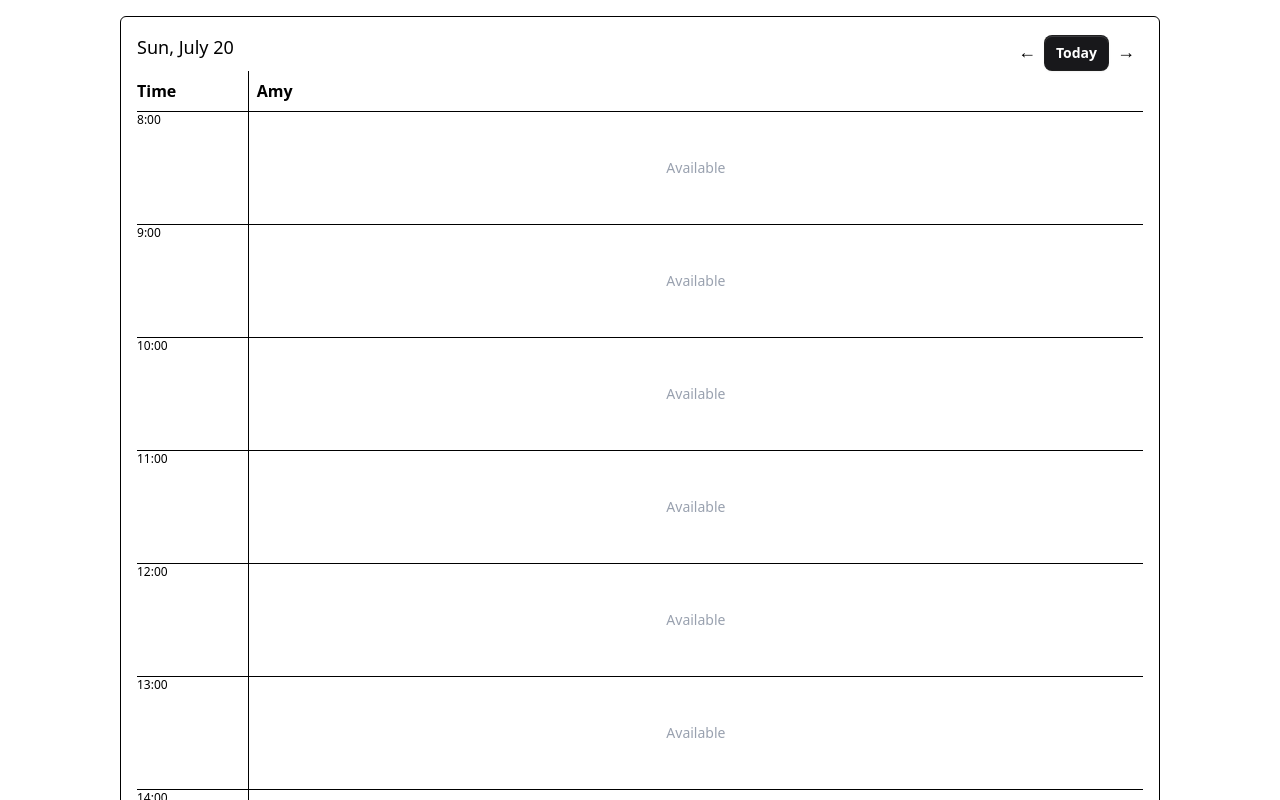
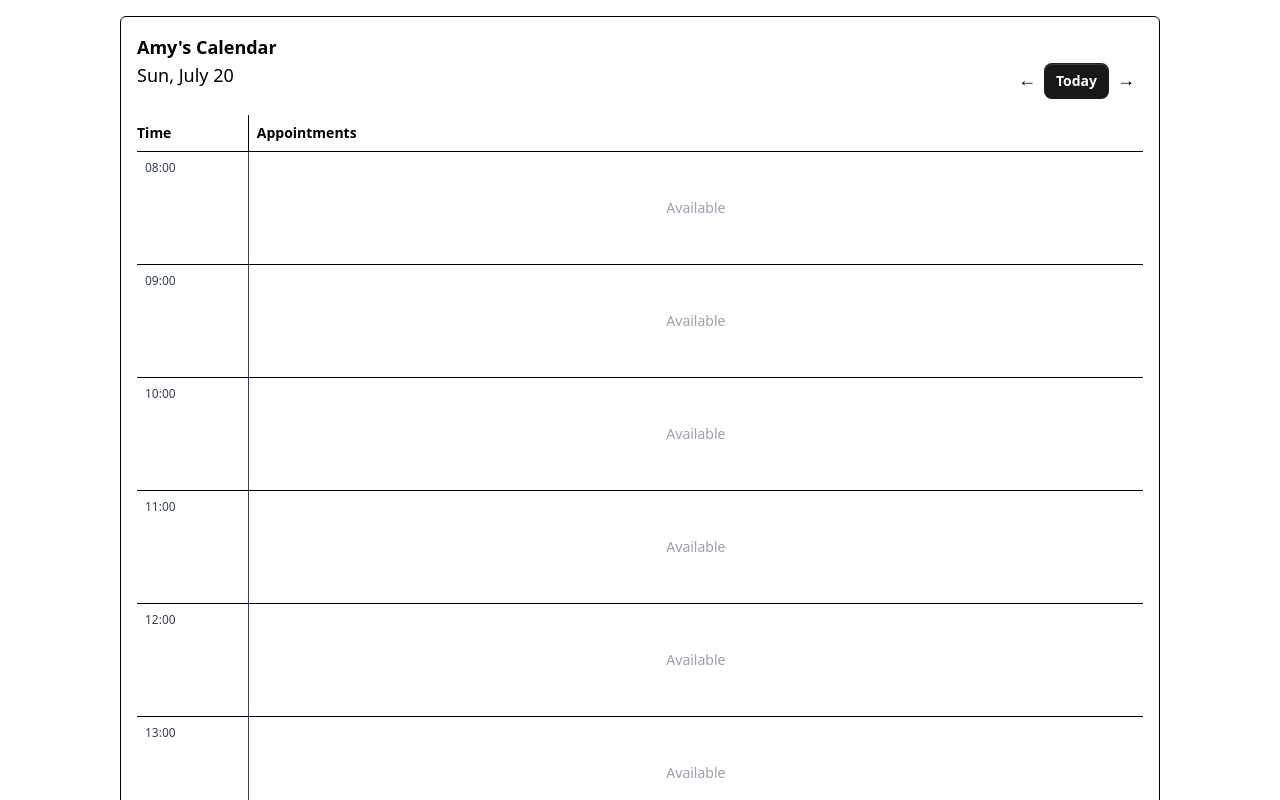
Before and after one commit to rina-rgb/sumalee, a React (Vite) app: page / in a window 1280 px wide. Shown: the top 800 px of the page. Built offline with nearby package versions, Linux system fonts and the light colour scheme.

Commit message:
refactor hooks

```diff
--- a/src/components/BookingModal.tsx
+++ b/src/components/BookingModal.tsx
@@ -1,4 +1,3 @@
-import type { Booking } from "../pages/Calendar";
 import { Button } from "../tw-components/button";
 import { Dialog, DialogActions } from "../tw-components/dialog";
 import {
@@ -12,6 +11,7 @@ import { Input } from "../tw-components/input";
 import { Select } from "../tw-components/select";
 import { Text } from "../tw-components/text";
 import { Textarea } from "../tw-components/textarea";
+import type { Booking } from "../types";
 
 type BookingModalProps = {
   isOpen: boolean;
@@ -44,7 +44,7 @@ export default function BookingModal({
             {startTime}:00.
           </Text>
           <FieldGroup>
-            <div className="gap-8 sm:gap-4 grid grid-cols-1 sm:grid-cols-2">
+            <div className="sm:gap-4 grid grid-cols-1 sm:grid-cols-2">
               <Field>
                 <Label>First name</Label>
                 <Input
@@ -92,6 +92,16 @@ export default function BookingModal({
                 </Select>
               </Field>
               <Field>
+                <Label>Duration</Label>
+                <Select name="duration" defaultValue="" required>
+                  <option value="">Select duration</option>
+                  <option value="30">30 mins</option>
+                  <option value="45">45 mins</option>
+                  <option value="60">1 hour</option>
+                  <option value="90">90 minutes</option>
+                </Select>
+              </Field>
+              <Field>
                 <Label>Additional Notes</Label>
                 <Textarea
                   name="notes"
@@ -104,7 +114,6 @@ export default function BookingModal({
           </FieldGroup>
         </Fieldset>
       </form>
-
       <DialogActions>
         <Button color="red" onClick={onClose}>
           Cancel
--- /dev/null
+++ b/src/components/TimeSlot.tsx
@@ -0,0 +1,54 @@
+import type { Booking } from "../types";
+import { formatHour, getEndTime } from "../utils/time";
+
+type TimeSlotProps = {
+  time: number;
+  bookings: Booking[];
+  onClick: (time: number) => void;
+};
+
+export default function TimeSlot({ time, bookings, onClick }: TimeSlotProps) {
+  return (
+    <section
+      className="grid grid-cols-[minmax(80px,1fr)_8fr] border-b"
+      aria-labelledby={`slot-${time}`}
+    >
+      <header className="p-2 border-r text-gray-700 text-xs">
+        <h3 id={`slot-${time}`} className="sr-only">
+          {formatHour(time)}
+        </h3>
+        <time>{formatHour(time)}</time>
+      </header>
+
+      <div
+        className="hover:bg-gray-50 p-2 text-sm cursor-pointer"
+        onClick={() => onClick(time)}
+      >
+        {bookings.length > 0 ? (
+          bookings.map((b) => (
+            <article
+              key={b.email + b.startTime}
+              className="flex flex-col mb-2 h-24"
+            >
+              <header>
+                <h4 className="font-medium text-xs">
+                  {b.firstName} {b.lastName}
+                </h4>
+              </header>
+              <p className="text-gray-600 text-xs">{b.service}</p>
+              <p className="text-gray-500 text-xs">
+                {formatHour(b.startTime)} –{" "}
+                {formatHour(getEndTime(b.startTime, b.durationMinutes))}
+              </p>
+              <p className="text-gray-400 text-xs">{b.notes}</p>
+            </article>
+          ))
+        ) : (
+          <div className="flex justify-center items-center h-24 text-gray-400">
+            Available
+          </div>
+        )}
+      </div>
+    </section>
+  );
+}
--- /dev/null
+++ b/src/hooks/useBookings.ts
@@ -0,0 +1,56 @@
+import { useState } from "react";
+import type { Booking } from "../types";
+
+export function useBookings(currentDate: Date) {
+  const [bookings, setBookings] = useState<Booking[]>([]);
+  const [isOpen, setIsOpen] = useState(false);
+  const [selectedTimeSlot, setSelectedTimeSlot] = useState<number | null>(null);
+
+  const openModal = (time: number) => {
+    setSelectedTimeSlot(time);
+    setIsOpen(true);
+  };
+
+  const closeModal = () => {
+    setSelectedTimeSlot(null);
+    setIsOpen(false);
+  };
+
+  const handleFormAction = (formData: FormData) => {
+    if (selectedTimeSlot === null) return;
+
+    //get info from current input fields
+    const newBooking: Booking = {
+      firstName: formData.get("first_name") as string,
+      lastName: formData.get("last_name") as string,
+      email: formData.get("email") as string,
+      phone: formData.get("phone") as string,
+      service: formData.get("service") as string,
+      startTime: selectedTimeSlot,
+      durationMinutes: Number(formData.get("duration")),
+      notes: formData.get("notes") as string,
+      date: currentDate.toISOString().split("T")[0],
+
+    };
+
+    setBookings((prev) => {
+      const updated = prev.filter(
+        (b) =>
+          !(b.startTime === selectedTimeSlot &&
+            b.date === newBooking.date)
+      );
+      return [...updated, newBooking];
+    });
+
+    closeModal();
+  };
+
+  return {
+    bookings,
+    isOpen,
+    selectedTimeSlot,
+    openModal,
+    closeModal,
+    handleFormAction,
+  };
+}
--- /dev/null
+++ b/src/hooks/useCalendarData.ts
@@ -0,0 +1,20 @@
+import type { Booking } from "../types";
+
+export function useCalendarData(bookings: Booking[], date: Date) {
+  const dateStr = date.toISOString().split("T")[0];
+
+  const bookingsForDay = bookings.filter((b) => b.date === dateStr);
+
+  const startHour = 8;
+  const endHour = 19;
+  const slots = Array.from({ length: endHour - startHour + 1 }, (_, i) => startHour + i);
+
+  const getBookingsAtSlot = (hour: number) =>
+    bookingsForDay.filter((b) => b.startTime === hour);
+
+  return {
+    slots,
+    bookingsForDay,
+    getBookingsAtSlot,
+  };
+}
--- a/src/pages/Calendar.tsx
+++ b/src/pages/Calendar.tsx
@@ -1,150 +1,76 @@
-import { useState } from "react";
 import BookingModal from "../components/BookingModal";
 import DateNavigator from "../components/Date";
+import TimeSlot from "../components/TimeSlot";
+import { useBookings } from "../hooks/useBookings";
+import { useCalendarData } from "../hooks/useCalendarData";
 import { useDateNavigation } from "../hooks/useDateNavigation";
 
-export type Booking = {
-  firstName: string;
-  lastName: string;
-  email: string;
-  phone: string;
-  service: string;
-  startTime: number;
-  endTime: number;
-  notes: string;
-};
-
 const Calendar = () => {
-  const [bookings, setBookings] = useState<Booking[]>([]);
-  const [isOpen, setIsOpen] = useState(false);
-  const [selectedTimeSlot, setSelectedTimeSlot] = useState<number | null>(null);
   const { currentDate, goToNextDay, goToPreviousDay, goToToday } =
     useDateNavigation();
 
-  const therapistName = "Amy";
-  const startHour = 8;
-  const endHour = 19;
-  const date = Date.now();
+  const {
+    bookings,
+    isOpen,
+    selectedTimeSlot,
+    openModal,
+    closeModal,
+    handleFormAction,
+  } = useBookings(currentDate);
 
-  console.log(date);
-  const timeArray = Array.from(
-    { length: endHour - startHour + 1 },
-    (_, i) => startHour + i
-  );
+  const { slots, getBookingsAtSlot } = useCalendarData(bookings, currentDate);
 
-  const handleTimeSlotClick = (time: number) => {
-    setSelectedTimeSlot(time);
-    setIsOpen(true);
-  };
+  const currentDateStr = currentDate.toISOString().split("T")[0];
 
-  const handleFormAction = (formData: FormData) => {
-    if (!selectedTimeSlot) {
-      console.error("No time slot selected");
-      return;
-    }
-
-    // Create booking object
-    const newBooking: Booking = {
-      firstName: formData.get("first_name") as string,
-      lastName: formData.get("last_name") as string,
-      email: formData.get("email") as string,
-      phone: formData.get("phone") as string,
-      service: formData.get("service") as string,
-      startTime: selectedTimeSlot,
-      endTime: selectedTimeSlot + 1,
-      notes: formData.get("notes") as string,
-    };
-
-    // Update bookings state
-    setBookings((prev) => {
-      const existingIndex = prev.findIndex(
-        (b) => b.startTime === selectedTimeSlot
-      );
-
-      if (existingIndex !== -1) {
-        const updated = [...prev];
-        updated[existingIndex] = newBooking;
-        return updated;
-      } else {
-        return [...prev, newBooking];
-      }
-    });
-    setIsOpen(false);
-    setSelectedTimeSlot(null);
-  };
-
-  const handleCancel = () => {
-    setIsOpen(false);
-    setSelectedTimeSlot(null);
-  };
+  const timeSlotsUI = slots.map((hour) => (
+    <TimeSlot
+      key={hour}
+      time={hour}
+      bookings={getBookingsAtSlot(hour)}
+      onClick={openModal}
+    />
+  ));
 
   return (
     <>
       <BookingModal
         isOpen={isOpen}
-        onClose={handleCancel}
+        onClose={closeModal}
         selectedBooking={
           selectedTimeSlot
-            ? bookings.find((b) => b.startTime === selectedTimeSlot) || {
-                startTime: selectedTimeSlot,
-              }
+            ? bookings.find(
+                (b) =>
+                  b.startTime === selectedTimeSlot && b.date === currentDateStr
+              ) || { startTime: selectedTimeSlot }
             : null
         }
         formAction={handleFormAction}
       />
-      <div className="p-4">
+
+      <section className="p-4" aria-labelledby="calendar-heading">
         <div className="mx-auto my-auto p-4 border rounded-md w-10/12 h-full">
+          <header className="mb-4">
+            <h2 id="calendar-heading" className="font-semibold text-lg">
+              Amy's Calendar
+            </h2>
             <DateNavigator
               currentDate={currentDate}
               goToNextDay={goToNextDay}
               goToPreviousDay={goToPreviousDay}
               goToToday={goToToday}
             />
+          </header>
 
           {/* Header Row */}
-          <div className="grid grid-cols-[minmax(80px,1fr)8fr] border-gray border-b font-bold">
+          <div className="grid grid-cols-[minmax(80px,1fr)_8fr] border-b font-bold text-sm">
             <div className="py-2 border-r">Time</div>
-            <div className="px-2 py-2">{therapistName}</div>
+            <div className="px-2 py-2">Appointments</div>
           </div>
-          {/* Time Rows */}
-          {timeArray.map((time) => {
-            const booking = bookings.find((b) => b.startTime === time);
-            return (
-              <div
-                key={time}
-                className="grid grid-cols-[minmax(80px,1fr)8fr] border-b"
-              >
-                <div className="m-0 p-0 border-r text-xs">{time}:00</div>
-                <div
-                  className="hover:bg-gray-50 p-2 text-sm cursor-pointer"
-                  onClick={() => handleTimeSlotClick(time)}
-                >
-                  {booking ? (
-                    <div className="flex flex-col h-24">
-                      <div className="mb-1 font-medium text-gray-700 text-xs">
-                        {booking.firstName} {booking.lastName}
+
+          {/* Time Grid Rendered */}
+          {timeSlotsUI}
         </div>
-                      <div className="mb-1 text-gray-600 text-xs">
-                        {booking.service}
-                      </div>
-                      <div className="text-gray-500 text-xs">
-                        {booking.startTime} - {booking.endTime}
-                      </div>
-                      <div className="text-gray-400 text-xs">
-                        {booking.notes}
-                      </div>
-                    </div>
-                  ) : (
-                    <div className="flex justify-center items-center h-24 text-gray-400">
-                      Available
-                    </div>
-                  )}
-                </div>
-              </div>
-            );
-          })}
-        </div>
-      </div>
+      </section>
     </>
   );
 };
--- /dev/null
+++ b/src/types.ts
@@ -0,0 +1,11 @@
+export type Booking = {
+  firstName: string;
+  lastName: string;
+  email: string;
+  phone: string;
+  service: string;
+  startTime: number; // e.g. 14 (2:00 PM)
+  durationMinutes: number; // e.g. 60
+  notes: string;
+  date: string; // e.g. "2025-07-19"
+};
--- /dev/null
+++ b/src/utils/time.ts
@@ -0,0 +1,8 @@
+export function getEndTime(startTime: number, durationMinutes: number): number {
+  return startTime + durationMinutes / 60;
+}
+export function formatHour(hour: number): string {
+  const h = Math.floor(hour);
+  const m = (hour % 1) * 60;
+  return `${h.toString().padStart(2, "0")}:${m === 0 ? "00" : m}`;
+}
```
Lines whose indentation alone changed are shown as unchanged.
